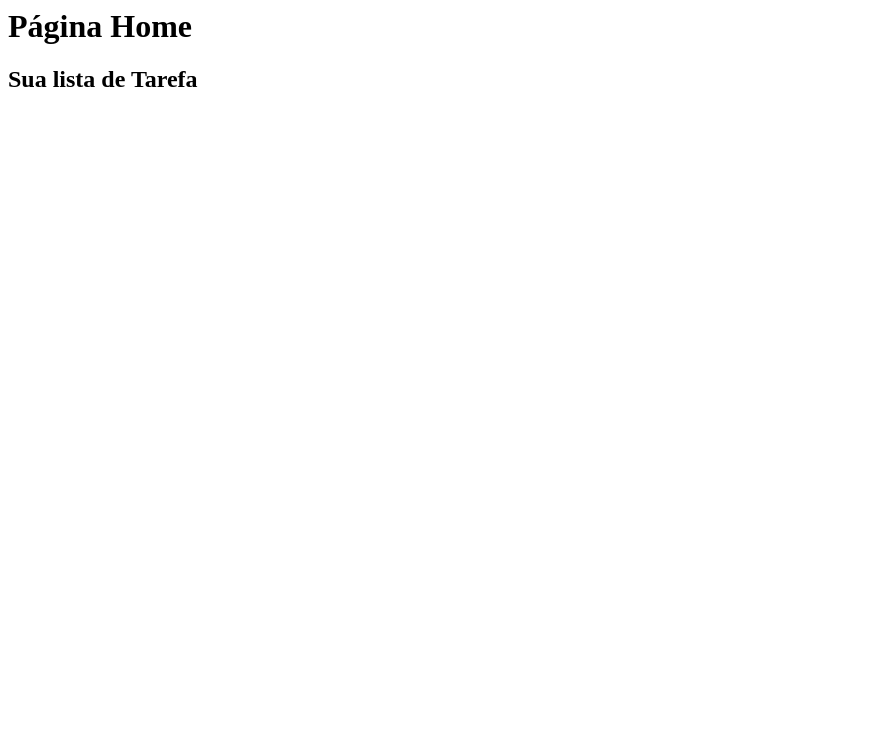
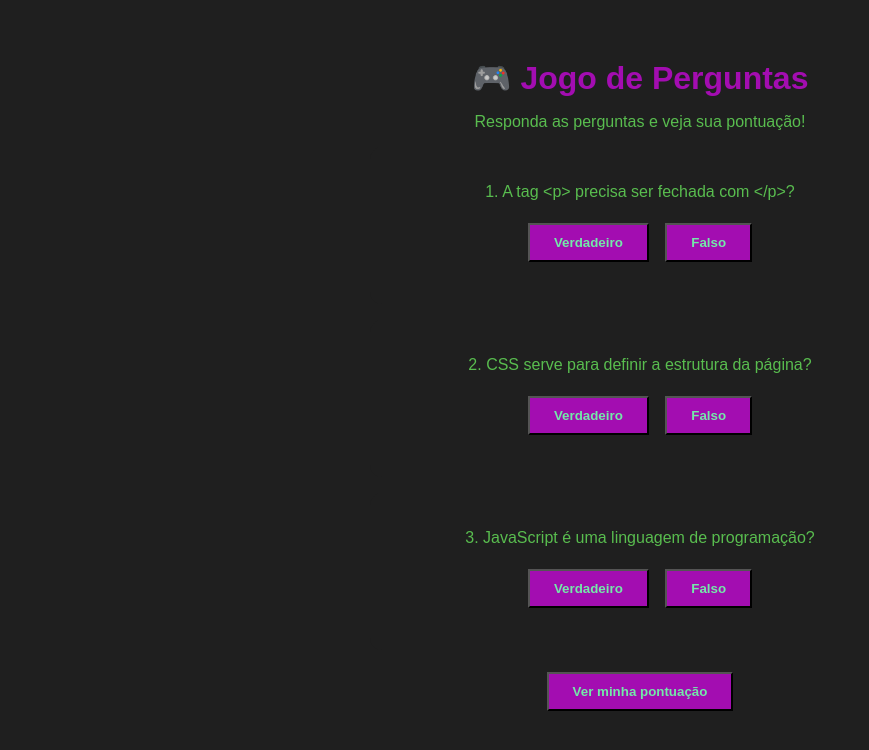
Before and after one commit to jonathasmcruz/primeiro-repositorio, a plain HTML site: page index.html in a window 1280 px wide. Shown: the whole page, without its empty margins (0-869 px from the left). Drawn offline with Linux system fonts and the light colour scheme.

Commit message:
Add files via upload

```diff
--- a/index.html
+++ b/index.html
@@ -1,3 +1,103 @@
-<h1>Página Home</h1>
+<!DOCTYPE html>
+<html lang="pt-BR">
 
-<h2>Sua lista de Tarefa</h2>
+<head>
+  <meta charset="UTF-8"/>
+  <title>Jogo de Perguntas</title>
+<style>
+
+
+  body {
+    font-family: Arial, sans-serif;
+    background-color: #1f1f1f;
+    color: #59bd4f;
+    text-align: center;
+    padding: 30px;
+  }
+
+
+  h1 {
+    font-size: 2em;
+    color: #a30db1;
+    margin-bottom: 8px;
+  }
+
+  .pergunta {
+    background: #1f1f1f;
+    border-radius: 12px;
+    padding: 20px;
+    margin: 16px auto;
+    max-width: 500px;
+  }
+
+  button {
+    background: #a30db1;
+    color: #74e9a9;
+    padding: 10px 24px;
+    border-radius: 0px;
+    font-size: 1en;
+    font-weight: bold;
+    cursor: pointer;
+    margin: 6px;
+  }
+
+  button:hover{
+    background: #215737;
+  }
+
+ .feedback {
+    font-weight: bold;
+    margin-top: 8px;
+    font-size: 1.1en;
+ }
+
+ #resultado {
+    font-size: 1.4en;
+    margin-top: 10px;
+    font-weight: bold;
+    color: #f1f1f1;
+ }
+
+
+</style>
+
+</head>
+
+<body>
+
+  <h1>🎮 Jogo de Perguntas</h1>
+  <p>Responda as perguntas e veja sua pontuação!</p>
+
+  <div id="jogo">
+
+    <!-- PERGUNTA 1 -->
+    <div class="pergunta">
+      <p>1. A tag &lt;p&gt; precisa ser fechada com &lt;/p&gt;?</p>
+      <button onclick="responder(1, true)">Verdadeiro</button>
+      <button onclick="responder(1, false)">Falso</button>
+      <p id="feedback1"></p>
+    </div>
+
+    <!-- PERGUNTA 2 -->
+    <div class="pergunta">
+      <p>2. CSS serve para definir a estrutura da página?</p>
+      <button onclick="responder(2, true)">Verdadeiro</button>
+      <button onclick="responder(2, false)">Falso</button>
+      <p id="feedback2"></p>
+    </div>
+
+    <!-- PERGUNTA 3 -->
+    <div class="pergunta">
+      <p>3. JavaScript é uma linguagem de programação?</p>
+      <button onclick="responder(3, true)">Verdadeiro</button>
+      <button onclick="responder(3, false)">Falso</button>
+      <p id="feedback3"></p>
+    </div>
+
+    <button onclick="verResultado()">Ver minha pontuação</button>
+    <p id="resultado"></p>
+
+  </div>
+
+</body>
+</html>
```
